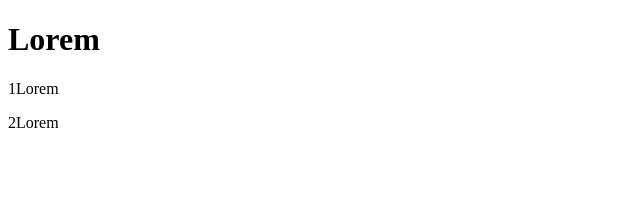
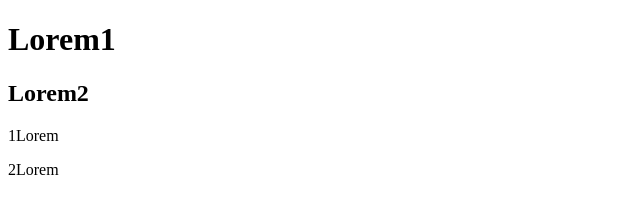
Before and after one commit to Migle8/animated-invention, a plain HTML site: page index.html in a window 1280 px wide. Shown: the whole page, without its empty margins (0-640 px from the left). Drawn offline with Linux system fonts and the light colour scheme.

Commit message:
Modified HTML file

```diff
--- a/index.html
+++ b/index.html
@@ -7,7 +7,8 @@
 </head>
 <body>
     <main>
-	<h1>Lorem</h1>
+	<h1>Lorem1</h1>
+	<h2>Lorem2</h2>
         <p>1Lorem</p>
         <p>2Lorem</p>
     </main>
```
